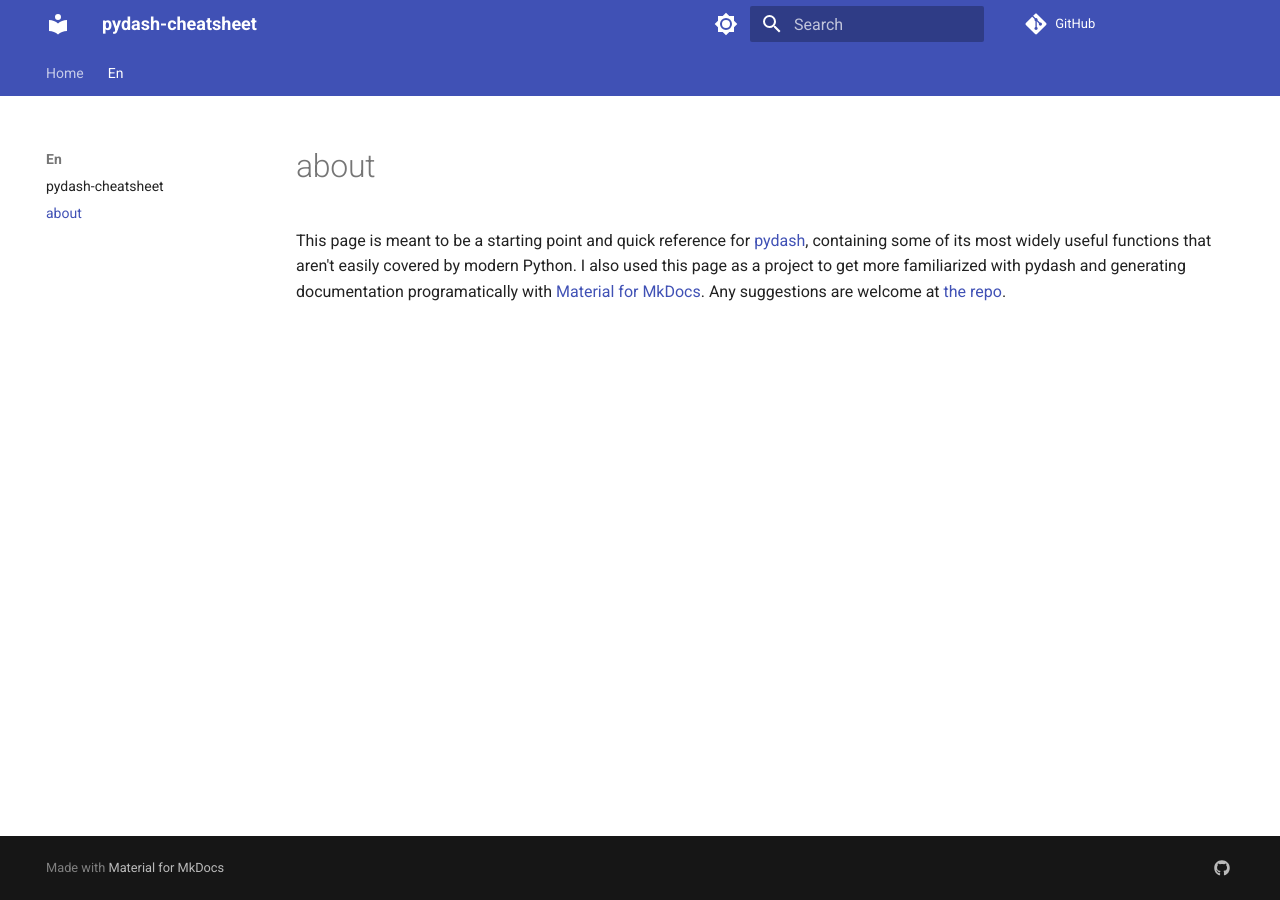
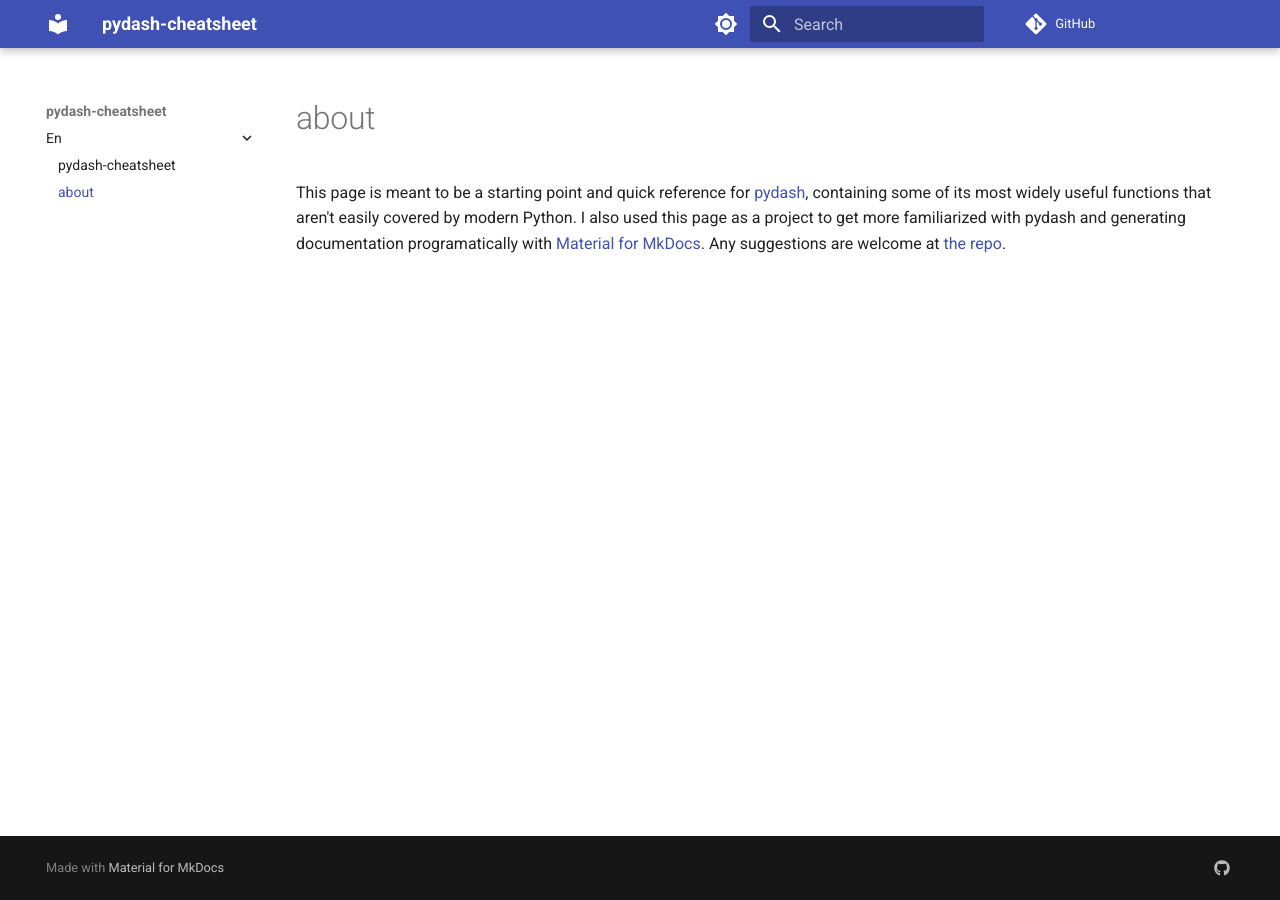
Before and after one commit to brunodantas/pydash-cheatsheet, an MkDocs documentation site: the page built from docs/en/about.md, in a window 1280 px wide. Built offline with MkDocs 1.6.1 and Material for MkDocs 9.7.7, drawn with Linux system fonts in a browser that asks for light colours; comment, search, counter and statistics services are not loaded.

Commit message:
tweak structure

```diff
--- a/mkdocs.yml
+++ b/mkdocs.yml
@@ -9,7 +9,6 @@
     - content.code.annotate
     - content.code.copy
     - announce.dismiss
-    - navigation.tabs
     - toc.integrate
 
   palette:
```
Also changed, not shown: docs/index.md (deleted, +0 -1 lines).
